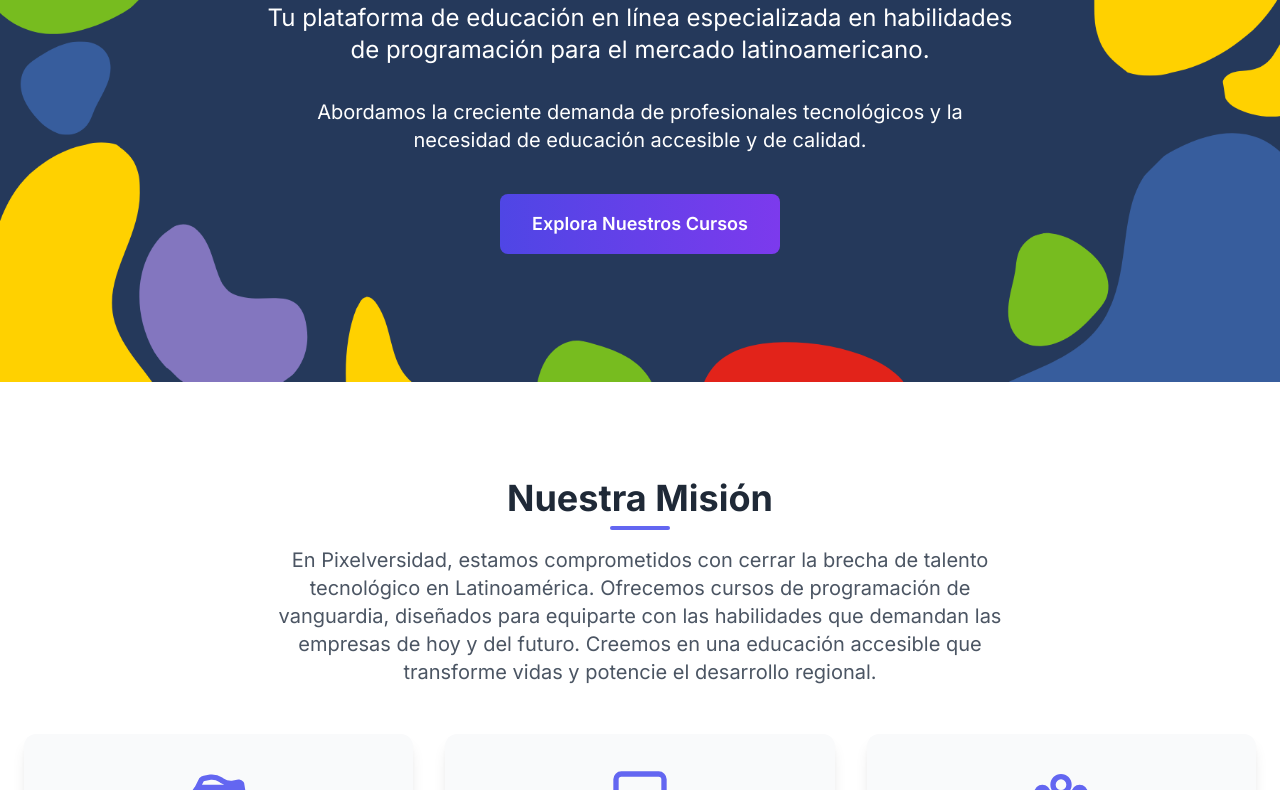
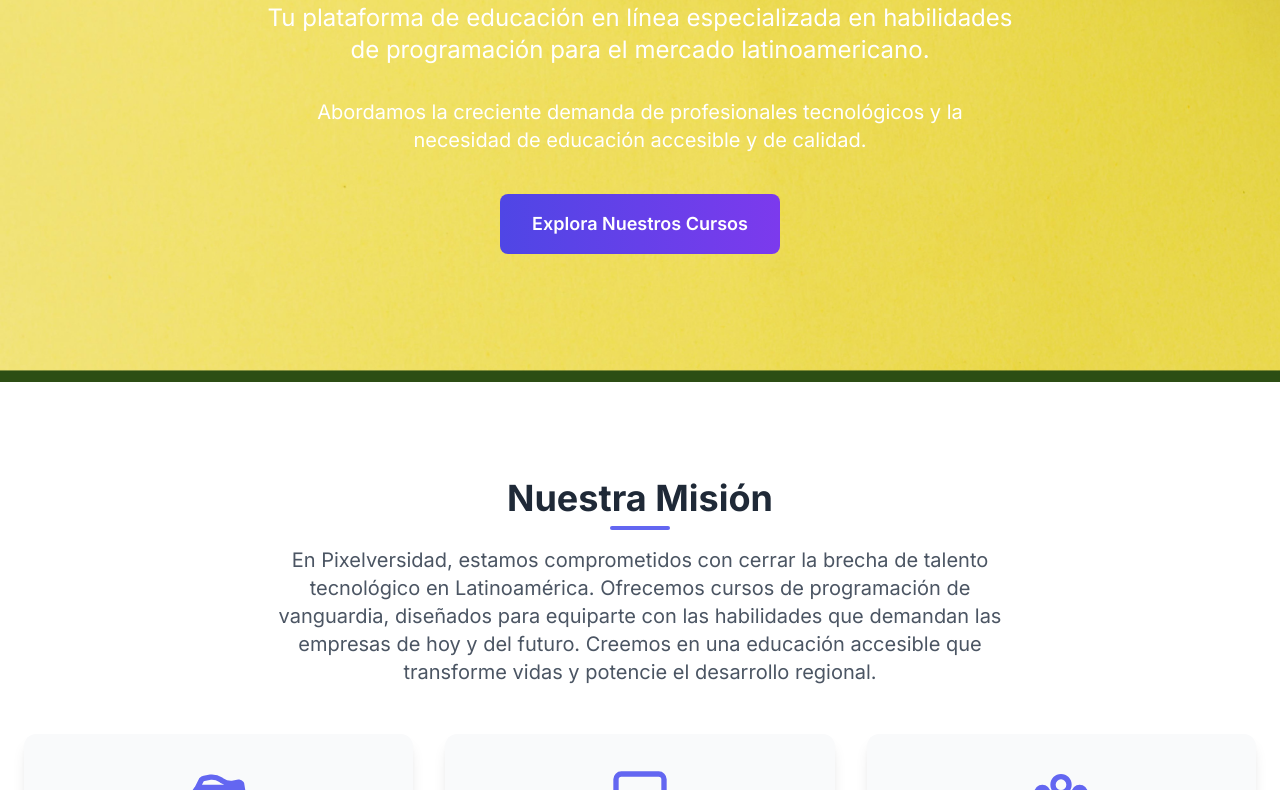
Before and after one commit to AlejandroGordillo/ENS_CATALOGOV1, a plain HTML site: page index.html in a window 1280 px wide. Shown: the part 278-1068 px from the top of the page. Drawn offline with nearby package versions, Linux system fonts and the light colour scheme.

Commit message:
Update index.html

```diff
--- a/index.html
+++ b/index.html
@@ -13,7 +13,7 @@
         .hero-bg {
             /*background-color: #1a202c; */
             /*background-image: linear-gradient(to bottom right, #1a202c, #2d3748); */
-            background-image: url('src/fondo1.png');
+            background-image: url('src/fondo4.png');
             background-size: cover;
             background-position: center;
             background-repeat: no-repeat;
```
